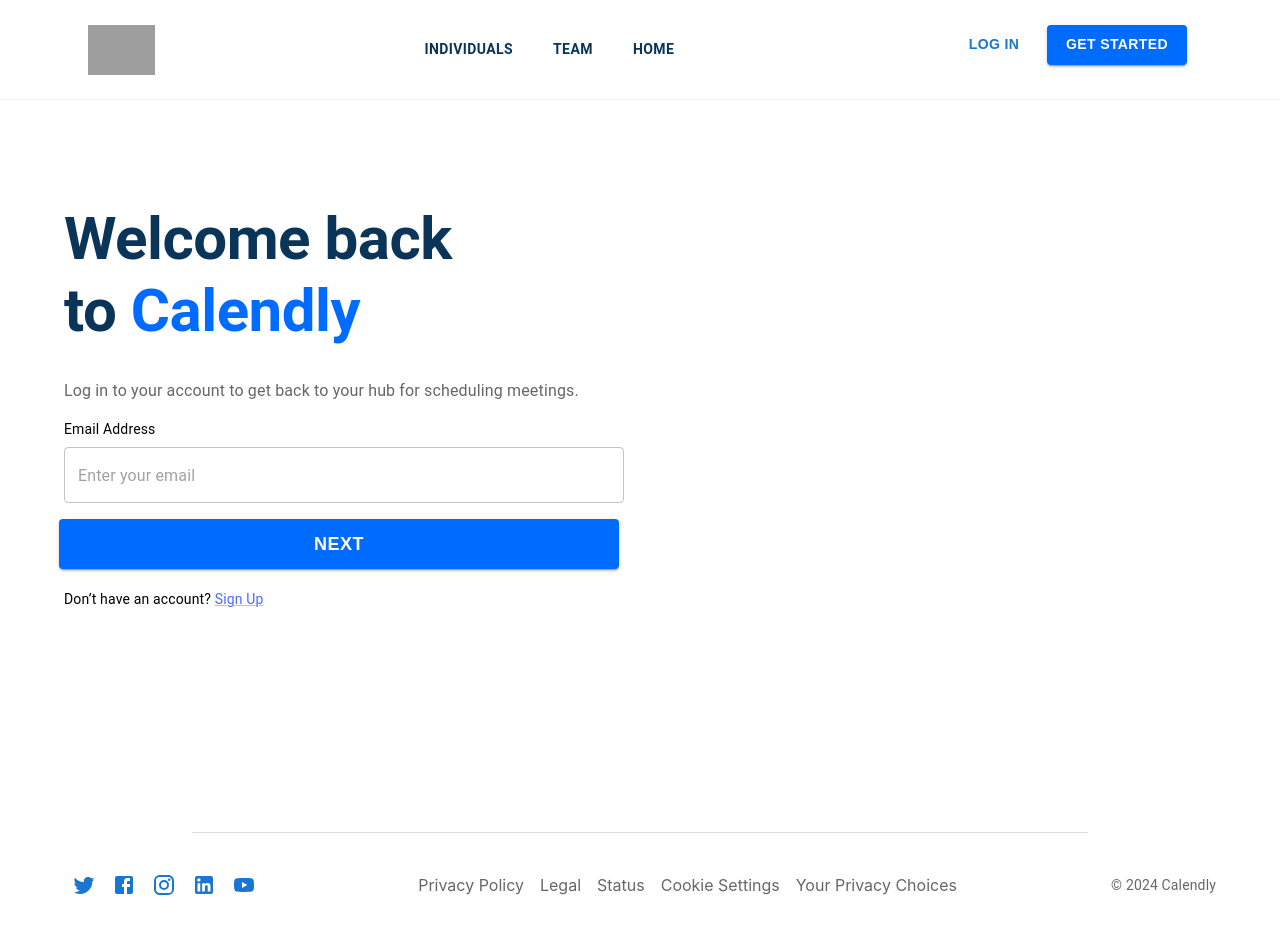
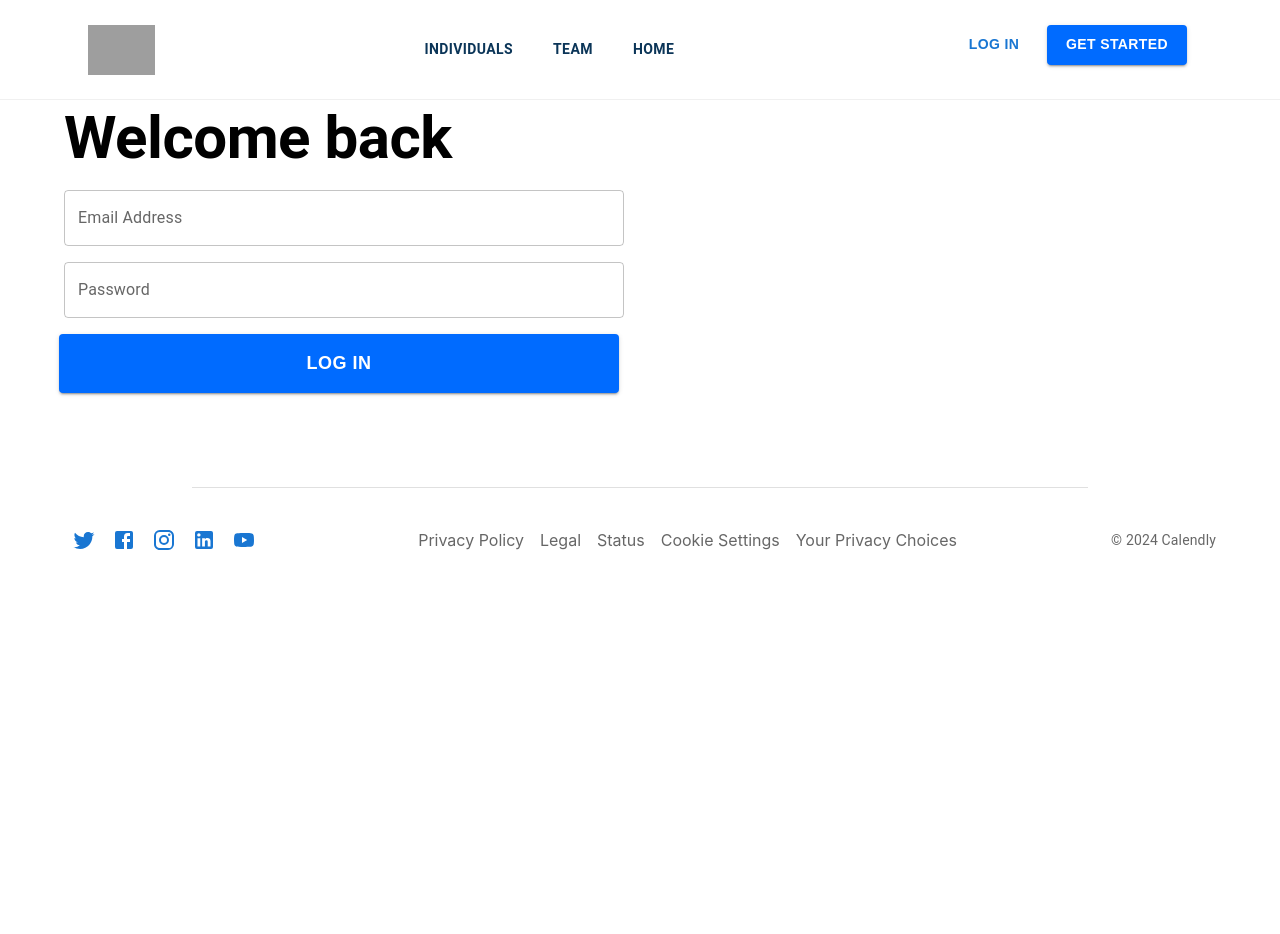
Before and after one commit to HakamQalalwi/Calendly_Clone, a React (Vite) app in the folder Client/: page /login in a window 1280 px wide. Shown: the top 934 px of the page. After the commit the page ends 800 px from the top, so only its background shows below. Built offline with nearby package versions, Linux system fonts and the light colour scheme; grey boxes are pictures that could not be loaded.

Commit message:
Implement event form with state management and navigation

```diff
--- a/Client/src/Pages/CreateEventPage.jsx
+++ b/Client/src/Pages/CreateEventPage.jsx
@@ -1,32 +1,49 @@
-import { Box, Button, Grid, Typography, Paper, Link } from '@mui/material';
+import { Box, Button, Grid, Typography, Paper } from '@mui/material';
 import { styled } from '@mui/system';
+import { useUser } from '../context/UserContext';
+import { useNavigate } from 'react-router-dom';
 
 const EventTypeIcon = styled('img')({
-    width: '40px',
+    width: '50px', // Slightly larger for better visibility
     height: 'auto',
+    marginBottom: '10px',
 });
 
-const StyledPaper = styled(Paper)({
+const StyledPaper = styled(Paper)(({ theme }) => ({
     padding: "20px",
     borderRadius: 8,
-    width: '80%',
-    maxWidth: '400px',
+    width: '100%', // Changed to 100% for responsiveness
+    maxWidth: '350px',
     textAlign: 'center',
     margin: '10px',
-});
+    transition: 'transform 0.3s, box-shadow 0.3s',
+    '&:hover': {
+        transform: 'scale(1.05)',
+        boxShadow: theme.shadows[6],
+    },
+}));
 
-const StyledTypography = styled(Typography)({
+const StyledTypography = styled(Typography)(() => ({
     fontWeight: 'bold',
-    fontSize: '1rem',
+    fontSize: '1.2rem', // Increased for prominence
     lineHeight: '1.5',
-});
+    marginBottom: '8px',
+}));
 
-const DescriptionTypography = styled(Typography)({
-    fontSize: '0.875rem', // Slightly larger font size for better visibility
-    color: 'textSecondary',
-});
+const DescriptionTypography = styled(Typography)(() => ({
+    fontSize: '0.9rem',
+    color: '#555', // Darker text for better contrast
+    marginBottom: '4px',
+}));
 
-export function CreateEventPage () {
+const LogoutButton = styled(Button)(({ theme }) => ({
+    position: 'absolute',
+    top: theme.spacing(3),
+    right: theme.spacing(3),
+    borderRadius: "20px"
+}));
+
+export function CreateEventPage() {
     const eventTypes = [
         {
             image: "https://assets.calendly.com/assets/frontend/media/one_on_one-c0ed81ea039b15906953.svg",
@@ -54,32 +71,31 @@
         },
     ];
 
+    const { user, logout } = useUser();
+    const navigate = useNavigate();
+
+    const handleLogout = () => {
+        logout();
+        navigate('/login');
+    };
+
     return (
+
+        <Box textAlign="center" marginTop="20px" position="relative">
+            <Typography variant="h4" fontWeight="bold" marginBottom={3}>
+                Welcome, <span style={{ color: "#006bff" }}>{user?.displayName || 'User'}</span>👋 Create your
+                event.
+            </Typography>
+            <LogoutButton
+                variant="contained"
+                color="secondary"
+                onClick={handleLogout}
+            >
+                Log Out
+            </LogoutButton>
             <Box width="100%" height="100vh" display="flex" flexDirection="column" alignItems="center" padding="20px">
-            {/* Header */}
                 <Box width="90%" padding="1%" marginBottom="2%">
                     <Grid container justifyContent="space-between" alignItems="center">
-                    <Grid item>
-                        <Link to="/">
-                            <Button
-                                variant="contained"
-                                color="primary"
-                                sx={{
-                                    width: '120px',
-                                    borderRadius: 2,
-                                    padding: '8px 16px',
-                                    fontSize: '0.875rem',
-                                    textTransform: 'none',
-                                    boxShadow: 2,
-                                    '&:hover': {
-                                        backgroundColor: '#0a2c4e',
-                                    },
-                                }}
-                            >
-                                Dashboard
-                            </Button>
-                        </Link>
-                    </Grid>
                         <Grid item>
                             <Typography variant="h6" fontWeight="bold">
                                 Create New Event Type
@@ -89,7 +105,7 @@
                 </Box>
                 <Grid container width="90%" spacing={2} sx={{ justifyContent: "center" }}>
                     {eventTypes.map((eventType, index) => (
-                    <Grid item xs={2} md={5} key={index} sx={{ display: 'flex', justifyContent: 'center' }}>
+                        <Grid item xs={12} sm={6} md={3} key={index} sx={{ display: 'flex', justifyContent: 'center' }}>
                             <StyledPaper elevation={2}>
                                 <EventTypeIcon src={eventType.image} alt={eventType.title} />
                                 <StyledTypography variant="h6">{eventType.title}</StyledTypography>
@@ -100,5 +116,6 @@
                     ))}
                 </Grid>
             </Box>
+        </Box>
     );
-};
+}
--- a/Client/src/Pages/LogInPage.jsx
+++ b/Client/src/Pages/LogInPage.jsx
@@ -1,72 +1,65 @@
-import { useState } from "react";
-import { Typography, TextField, Button, Grid, Container, Link, Box } from "@mui/material";
-import NavBar from "../component/NavBar.jsx";
-import Footer from "../component/Footer.jsx";
-import { Link as RouterLink } from "react-router-dom";
+import { useState } from 'react';
+import { Typography, TextField, Button, Grid, Container, Box } from '@mui/material';
+import NavBar from '../component/NavBar.jsx';
+import Footer from '../component/Footer.jsx';
+import { useNavigate } from 'react-router-dom';
+import { useUser } from '../context/UserContext';
 
 export function LogInPage() {
-    const [showPasswordInput, setShowPasswordInput] = useState(false);
+    const navigate = useNavigate();
+    const { logIn, user, error } = useUser(); // Extract error from context
+    const [email, setEmail] = useState('');
+    const [password, setPassword] = useState('');
 
+    const handleLogin = (e) => {
+        e.preventDefault();
+        logIn({ email, password });
 
-    const handleLoginClick = () => {
-        setShowPasswordInput(true);
+        if (user) {
+            navigate('/create-event');
+        }
     };
 
     return (
         <>
             <Box><NavBar /></Box>
-            <Box sx={{ display: 'flex', justifyContent: 'center', alignItems: 'center', minHeight: '100vh' }}>
-                <Container maxWidth="lg" sx={{ textAlign: 'left', marginTop: "8%", marginBottom: "7%" }}>
+            <Container maxWidth="lg" sx={{ textAlign: 'left', marginTop: '8%', marginBottom: '7%' }}>
                 <Grid container spacing={4}>
                     <Grid item xs={12} md={6}>
-                            <Typography variant="h2" component="h2" fontWeight="bold" color="#0b3558">
+                        <Typography variant="h2" fontWeight="bold">
                             Welcome back
                         </Typography>
-                            <Typography variant="h2" component="h2" fontWeight="bold" color="#0b3558">
-                                to <span style={{ color: "#006bff" }}>Calendly</span>
-                            </Typography>
-                            <Typography variant="body1" color="text.secondary" sx={{ lineHeight: 1.5, marginTop: 4 }}>
-                                Log in to your account to get back to your hub for scheduling meetings.
-                            </Typography>
-                            <Typography variant="body2" sx={{ marginTop: 2 }}>
-                                Email Address
-                            </Typography>
-                            <TextField variant="outlined" placeholder="Enter your email" fullWidth sx={{ marginTop: 1 }} />
-
-                            {showPasswordInput && (
-                                <>
-                                    <Typography variant="body2" sx={{ marginTop: 2 }}>
-                                        Password
-                                    </Typography>
+                        <form onSubmit={handleLogin}>
                             <TextField
-                                        variant="outlined"
+                                fullWidth
+                                label="Email Address"
+                                value={email}
+                                onChange={(e) => setEmail(e.target.value)}
+                                sx={{ marginTop: 2 }}
+                                error={!!error}
+                            />
+                            <TextField
+                                fullWidth
+                                label="Password"
                                 type="password"
-                                        placeholder="Enter your password"
-                                        fullWidth
-                                        sx={{ marginTop: 1 }}
+                                value={password}
+                                onChange={(e) => setPassword(e.target.value)}
+                                sx={{ marginTop: 2 }}
+                                error={!!error}
                             />
-                                </>
-                            )}
-
+                            {error && <Typography variant="body2" sx={{ color: 'red', marginTop: 1 }}>{error}</Typography>}
                             <Button
+                                type="submit"
                                 variant="contained"
                                 color="primary"
-                                sx={{ width: "100%", height: "50px", marginTop: 2 }}
-                                onClick={handleLoginClick}
+                                sx={{ width: '100%', marginTop: 2 }}
                             >
-                                {showPasswordInput ? "Log In" : "Next"}
+                                Log In
                             </Button>
-
-                            <Typography variant="body2" sx={{ marginTop: 2 }}>
-                                Don’t have an account?{" "}
-                                <Link component={RouterLink} to="/signup" style={{ color: "#486bff" }}>
-                                    Sign Up
-                                </Link>
-                            </Typography>
+                        </form>
                     </Grid>
                 </Grid>
             </Container>
-            </Box>
             <Footer />
         </>
     );
--- a/Client/src/Pages/SignUpPage.jsx
+++ b/Client/src/Pages/SignUpPage.jsx
@@ -1,48 +1,84 @@
-import {Box, Container, Grid, Typography, TextField, Button, Link} from "@mui/material";
-import NavBar from "../component/NavBar.jsx";
-import Footer from "../component/Footer.jsx";
-import {Link as RouterLink, useLocation} from 'react-router-dom';
-import { useState } from 'react';
+import { useState, useEffect } from 'react';
+import { Box, Container, Grid, Typography, TextField, Button } from '@mui/material';
+import NavBar from '../component/NavBar.jsx';
+import Footer from '../component/Footer.jsx';
+import { useNavigate, useLocation } from 'react-router-dom';
+import { useUser } from '../context/UserContext';
 
-function SignUp() {
+function SignUpPage() {
+    const navigate = useNavigate();
+    const { signUp } = useUser(); // Use signUp from context
     const location = useLocation();
-    const [email, setEmail] = useState(location.state?.email || '');
+
+    const [formData, setFormData] = useState({
+        displayName: '',
+        email: '',
+        password: '',
+    });
+
+    useEffect(() => {
+        // Set the email from the location state if it exists
+        if (location.state?.email) {
+            setFormData((prev) => ({
+                ...prev,
+                email: location.state.email
+            }));
+        }
+    }, [location.state]);
+
+    const handleChange = (e) => {
+        const { name, value } = e.target;
+        setFormData({ ...formData, [name]: value });
+    };
+
+    const handleSubmit = (e) => {
+        e.preventDefault();
+        signUp(formData);
+        navigate('/create-event');
+    };
 
     return (
         <>
             <Box><NavBar /></Box>
-            <Container maxWidth="lg" sx={{ marginTop: "200px", marginBottom: "7%" }}>
+            <Container maxWidth="lg" sx={{ marginTop: '200px', marginBottom: '7%' }}>
                 <Grid container spacing={4}>
                     <Grid item xs={12} md={6}>
-                        <Box>
                         <Typography variant="h4" fontWeight="bold" gutterBottom>
                             Sign Up
                         </Typography>
-                            <form>
-                                <TextField fullWidth label="User Name" variant="outlined" name="displayName" required sx={{ marginBottom: 2 }} />
+                        <form onSubmit={handleSubmit}>
+                            <TextField
+                                fullWidth
+                                label="User Name"
+                                name="displayName"
+                                value={formData.displayName}
+                                onChange={handleChange}
+                                required
+                                sx={{ marginBottom: 2 }}
+                            />
                             <TextField
                                 fullWidth
                                 label="Email Address"
-                                    variant="outlined"
                                 name="email"
-                                    value={email}
-                                    onChange={(e) => setEmail(e.target.value)}
+                                value={formData.email}
+                                onChange={handleChange}
                                 required
                                 sx={{ marginBottom: 2 }}
                             />
-                                <TextField fullWidth label="Password" type="password" variant="outlined" name="password" required sx={{ marginBottom: 2 }} />
-                                <TextField fullWidth label="Confirm Password" type="password" variant="outlined" name="confirmPassword" required sx={{ marginBottom: 2 }} />
-                                <Button type="submit" variant="contained" color="primary" sx={{ width: "100%" }}>
+                            <TextField
+                                fullWidth
+                                label="Password"
+                                type="password"
+                                name="password"
+                                value={formData.password}
+                                onChange={handleChange}
+                                required
+                                sx={{ marginBottom: 2 }}
+                            />
+                            <Button type="submit" variant="contained" color="primary" sx={{ width: '100%' }}>
                                 Sign Up
                             </Button>
-                                <Typography variant="body2" sx={{ marginTop: 2 }}>
-                                    Do you have an account?{" "}
-                                    <Link component={RouterLink}  to="/login" style={{ color: "#486bff" }}>
-                                        Log In
-                                    </Link>
-                                </Typography>
                         </form>
-                        </Box>
                     </Grid>
                 </Grid>
             </Container>
@@ -51,4 +87,4 @@
     );
 }
 
-export default SignUp;
+export default SignUpPage;
--- /dev/null
+++ b/Client/src/context/UserContext.jsx
@@ -0,0 +1,43 @@
+import { createContext, useState, useContext } from 'react';
+
+const UserContext = createContext();
+
+export const useUser = () => useContext(UserContext);
+
+export const UserProvider = ({ children }) => {
+    const [user, setUser] = useState(null);
+    const [userDatabase, setUserDatabase] = useState([]);
+    const [error, setError] = useState(''); // Added error state
+
+    const logIn = (userData) => {
+        const foundUser = userDatabase.find(
+            (user) => user.email === userData.email && user.password === userData.password
+        );
+
+        if (foundUser) {
+            setUser(foundUser);
+            setError('');
+        } else {
+            setError('Invalid email or password!');
+        }
+    };
+
+    const signUp = (userData) => {
+        setUserDatabase((prevUsers) => [...prevUsers, userData]);
+        setUser(userData);
+        setError(''); // Clear any previous error
+    };
+
+    const logout = () => {
+        setUser(null);
+        setError('');
+    };
+
+    const isAuthenticated = !!user;
+
+    return (
+        <UserContext.Provider value={{ user, logIn, signUp, logout, isAuthenticated, error }}>
+            {children}
+        </UserContext.Provider>
+    );
+};
```
Also changed, not shown: Client/src/App.jsx (+14 -14 lines), Client/src/context/PrivateRoute.jsx (added, +10 -0 lines). Lines whose indentation alone changed are shown as unchanged.
